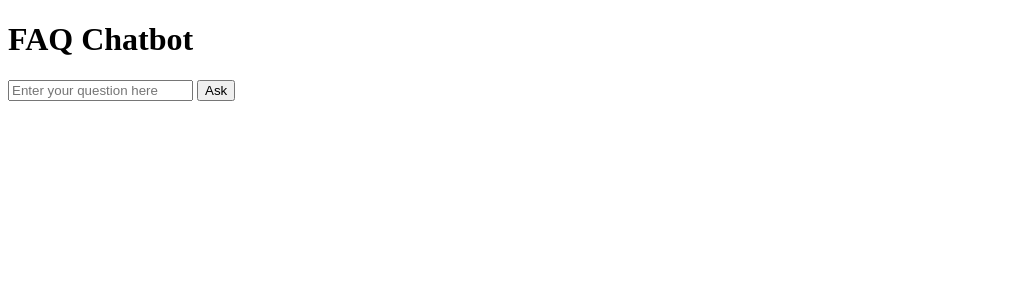
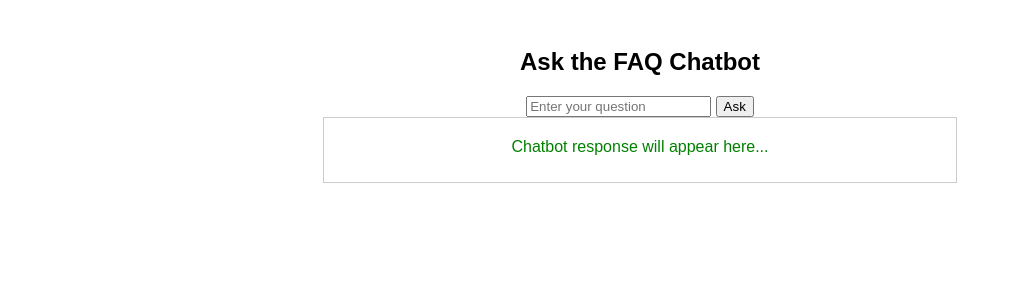
Before and after one commit to aksharakadari/faq-chatbot, a Flask app: template templates/index.html in a window 1280 px wide. Shown: the top 300 px of the page, without its empty margins (0-1012 px from the left). Run offline with Flask 3, Linux system fonts and the light colour scheme; the template is opened without the code that fills it, so the values that code supplies are empty.

Commit message:
Update app.py and index.html with new changes

```diff
--- a/app.py
+++ b/app.py
@@ -1,43 +1,29 @@
-from flask import Flask, request, jsonify, render_template
-from faq_data import faq_data
-import os
+from flask import Flask, request, jsonify
+from flask_cors import CORS  # Import CORS module
+import os  # Import os for environment variables
+from faq_data import faq_data  # Import the dictionary directly
 
 app = Flask(__name__)
+CORS(app)  # Enables Cross-Origin requests
 
-@app.route('/')
-def home():
-    return render_template('index.html')
-
-@app.route('/faq', methods=['GET'])
-def get_answer():
-    question = request.args.get('q')
-    answer = faq_data.faq_data.get(question, "Sorry, I don't have an answer for that.")
-    return jsonify({'question': question, 'answer': answer})
-
-if __name__ == '__main__':
-    port = int(os.environ.get('PORT', 5000))
-    app.run(host='0.0.0.0', port=port, debug=True)
-from flask import Flask, request, jsonify
-import faq_data  # Ensure faq_data.py is in the same folder as app.py
-
-app = Flask(__name__)
-
-# Home page with a welcome message.
 @app.route('/')
 def home():
     return "Welcome to my chatbot!"
 
-# FAQ endpoint for handling questions via query parameter "q".
 @app.route('/faq', methods=['GET'])
 def get_answer():
-    question = request.args.get('q')  # Get question from URL, e.g., ?q=What+is+AI?
+    # Retrieve the question from the query string parameter "q"
+    question = request.args.get('q')
+
+    # Optionally, return an error if no question is provided
+    if not question:
+        return jsonify({'error': 'Please provide a question using the "q" parameter.'}), 400
+
+    # Use the dictionary's .get() method to find the answer or return a default message
     answer = faq_data.get(question, "Sorry, I don't have an answer for that.")
     return jsonify({'question': question, 'answer': answer})
 
 if __name__ == '__main__':
-    app.run(debug=True)
-
-import os
-if __name__ == '__main__':
+    # Use PORT from environment variables if available, otherwise default to 5000
     port = int(os.environ.get('PORT', 5000))
-    app.run(host='0.0.0.0', port=port, debug=True)
+    app.run(host='0.0.0.0', port=port, debug=False)
--- a/templates/index.html
+++ b/templates/index.html
@@ -2,29 +2,65 @@
 <html>
 <head>
     <title>FAQ Chatbot</title>
+    <style>
+        body {
+            font-family: Arial, sans-serif;
+            text-align: center;
+            padding: 20px;
+        }
+        #chatbox {
+            width: 50%;
+            margin: auto;
+            padding: 10px;
+            border: 1px solid #ccc;
+        }
+        #answer {
+            margin-top: 10px;
+            color: green;
+        }
+    </style>
 </head>
 <body>
-    <h1>FAQ Chatbot</h1>
-    <input type="text" id="question" placeholder="Enter your question here">
-    <button onclick="fetchAnswer()">Ask</button>
-    <p id="answer"></p>
+
+    <h2>Ask the FAQ Chatbot</h2>
+    <input type="text" id="question" placeholder="Enter your question">
+    <button type="button" onclick="askChatbot()">Ask</button>
+
+    <div id="chatbox">
+        <p id="answer">Chatbot response will appear here...</p>
+    </div>
 
     <script>
-        function fetchAnswer() {
-            const question = document.getElementById('question').value;
-            // Build the URL by encoding the question parameter
+        function askChatbot() {
+            const question = document.getElementById("question").value.trim();
+            if (!question) {
+                document.getElementById("answer").innerText = "Please enter a question.";
+                return;
+            }
+
+            // Update the URL below if you are testing locally:
+            // For local testing: "http://127.0.0.1:5000/faq?q="
             const url = `http://127.0.0.1:5000/faq?q=${encodeURIComponent(question)}`;
-
-            // Use the fetch API to request an answer from your Flask API
             fetch(url)
-                .then(response => response.json())
+                .then(response => {
+                    if (!response.ok) {
+                        throw new Error(`Server error: ${response.status}`);
+                    }
+                    return response.json();
+                })
                 .then(data => {
-                    document.getElementById('answer').textContent = data.answer;
+                    if (data.error) {
+                        document.getElementById("answer").innerText = data.error;
+                    } else {
+                        document.getElementById("answer").innerText = data.answer;
+                    }
                 })
                 .catch(error => {
-                    document.getElementById('answer').textContent = 'Error: ' + error;
+                    document.getElementById("answer").innerText = "Error fetching response.";
+                    console.error("Fetch Error:", error);
                 });
         }
     </script>
+
 </body>
 </html>
```
